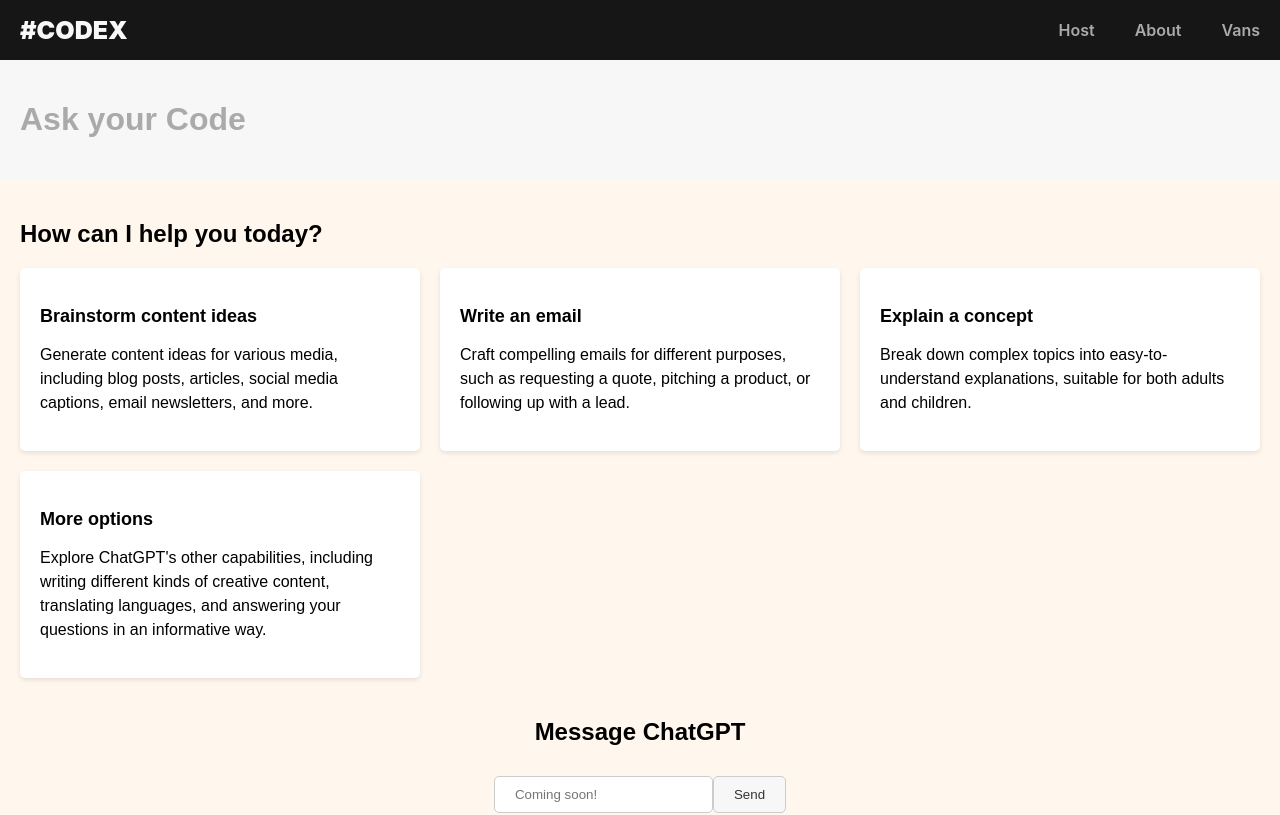
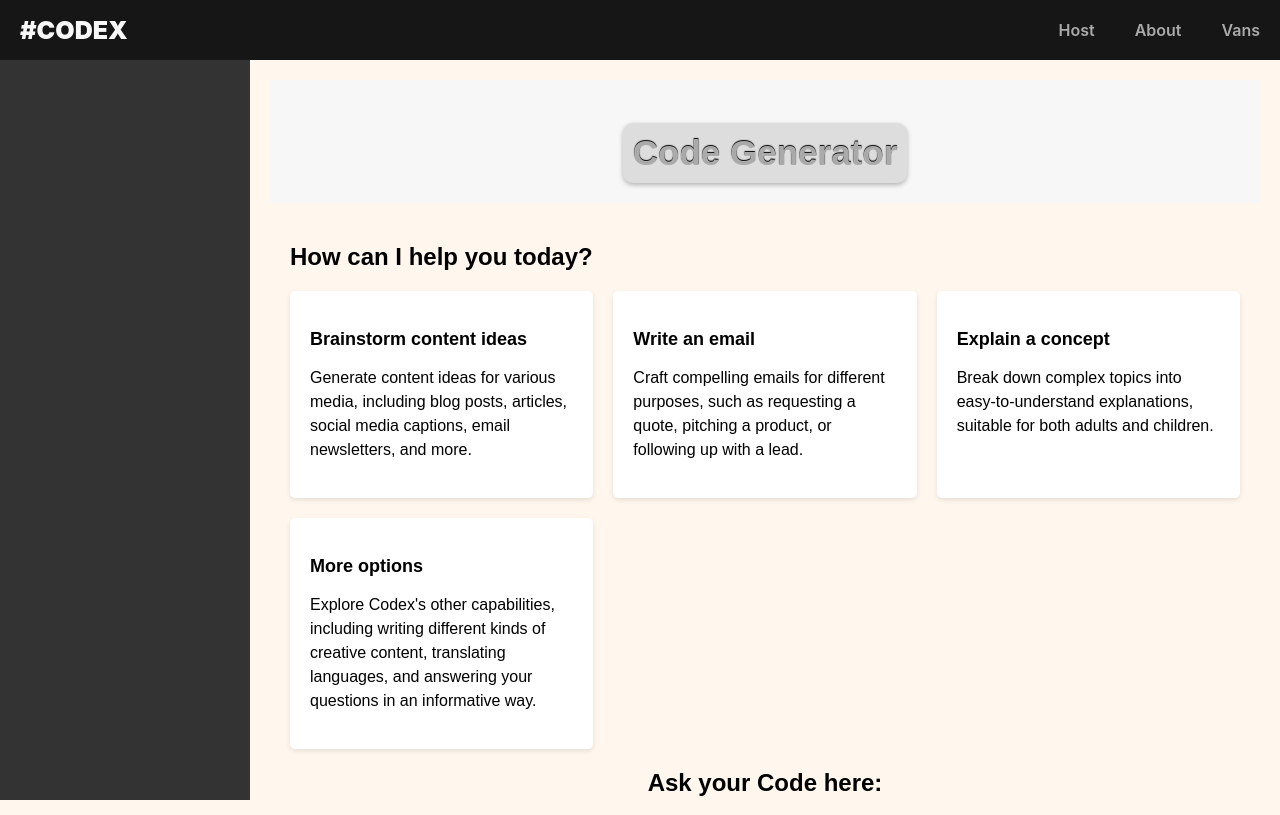
Before and after one commit to devvp8/kernel_krushers_hackniche, a React (Vite) app in the folder client/: page / in a window 1280 px wide. Shown: the top 815 px of the page. Built offline with nearby package versions, Linux system fonts and the light colour scheme.

Commit message:
inputoutput page

```diff
--- a/client/index.html
+++ b/client/index.html
@@ -4,7 +4,7 @@
     <meta charset="UTF-8" />
     <link rel="icon" type="image/svg+xml" href="/vite.svg" />
     <meta name="viewport" content="width=device-width, initial-scale=1.0" />
-    <title>Code Generator</title>
+    <title>Codex</title>
     <link rel="stylesheet" href="./src/index.css" />
   </head>
   <body>
--- a/client/src/index.css
+++ b/client/src/index.css
@@ -7,6 +7,7 @@ html, body {
   padding: 0;
   background-color: #FFF7ED;
   font-family: "Inter", sans-serif;
+  /* overflow: hidden; Hide main scrollbar */
 }
 
 a {
@@ -24,7 +25,7 @@ body {
 }
 
 .site-wrapper {
-  min-height: 100vh;
+  min-height: 100%;
   display: flex;
   flex-direction: column;
   flex-wrap: wrap;
@@ -38,6 +39,7 @@ header {
   /* flex-wrap: wrap; */
   background-color: #161616;
   color: #AAAAAA;
+  z-index: 100;
 }
 
 header .site-logo {
@@ -76,14 +78,14 @@ nav {
   /* flex-wrap: wrap; */
 }
 
-main {
+/* main {
   margin-bottom: 84px;
-}
+} */
 
 footer {
   background-color: #161616;
   color: #AAAAAA;
-  height: 74px;
+  height: 65px;
   display: flex;
   flex-shrink: 0;
   justify-content: center;
@@ -91,6 +93,7 @@ footer {
   margin-top: auto;
   font-weight: 500;
   flex-wrap: wrap;
+  z-index: 100;
 }
 
 .link-button {
@@ -165,25 +168,54 @@ footer {
 
 /*InputOutput Page*/
 
+.side-bar-container
+{
+  width: 250px;
+  position: fixed;
+  top: 0;
+  left: 0;
+  background-color: #333;
+  padding-top: 20px;
+  height: 100%; /* Adjust the height to cover the full viewport height */
+  overflow-y: auto; /* Enable vertical scrolling if content exceeds viewport */
+  /* z-index: 100; Ensure sidebar stays on top of other elements */
+  display: flex;
+  flex-direction: column;
+  flex-wrap: wrap;
+}
+
 .app {
   font-family: sans-serif;
-  margin: 0;
-  padding: 0;
+  /* margin: 0; */
+  /* padding: 0; */
   display: flex;
   flex-direction: column;
-  min-height: 100vh;
+  /* min-height: 100vh; */
+  margin-left: 250px;
+  padding: 20px;
+  /* height: calc(100vh - 140px); Subtract height of header and footer */
+  overflow-y: auto; /* Enable scrollbar for content */
+  overflow-x: auto;
 }
 
 .header {
   background-color: #f7f7f7;
   padding: 20px;
-  text-align: center;
+  display: flex;
+  align-items: center;
+  justify-content: center;
 }
 
-.h1 {
-  font-size: 24px;
+.header h1 {
+  font-size: 35px;
   font-weight: bold;
   margin-bottom: 0;
+  /* text-decoration: overline rgb(0, 0, 0) 6px; */
+  text-shadow: 0px -1px 1px black;
+  background-color: #aaaaaa57;
+  padding: 10px;
+  border-radius: 10px;
+  box-shadow: 0 2px 5px rgba(0, 0, 0, 0.281);
 }
 
 .main-content {
@@ -221,7 +253,7 @@ footer {
 }
 
 .chat-container {
-  margin-top: 40px;
+  margin-top: auto;
   text-align: center;
 }
 
@@ -231,10 +263,30 @@ footer {
   border: 1px solid #ccc;
   border-radius: 5px;
   margin-top: 10px;
-  cursor: not-allowed;
+  /* cursor: not-allowed; */
+  height: 40px;
+}
+
+.chat-input
+{
+  width: 80%;
 }
 
 .chat-button {
   background-color: #f7f7f7;
   color: #333;
 }
+
+.chat-button:hover
+{
+  cursor: pointer;
+}
+
+@media (max-width: 225px) {
+  .side-bar-container {
+    display: none; /* Hide sidebar */
+  }
+  .app {
+    margin-left: 0; /* Adjust main content margin */
+  }
+}
--- a/client/src/pages/InputOutput.jsx
+++ b/client/src/pages/InputOutput.jsx
@@ -2,9 +2,13 @@ import React from 'react'
 
 const InputOutput = () => {
   return (
+    <>
+      <div className='side-bar-container'>
+        <h1></h1>
+      </div>
       <div className="app">
         <header className="header">
-        <h1>Ask your Code</h1>
+          <h1>Code Generator</h1>
         </header>
         <main className="main-content">
           <h2>How can I help you today?</h2>
@@ -30,12 +34,12 @@ const InputOutput = () => {
             <div className="card more-options">
               <h3>More options</h3>
               <p>
-              Explore ChatGPT's other capabilities, including writing different kinds of creative content, translating languages, and answering your questions in an informative way.
+                Explore Codex's other capabilities, including writing different kinds of creative content, translating languages, and answering your questions in an informative way.
               </p>
             </div>
           </div>
           <div className="chat-container">
-          <h2>Message ChatGPT</h2>
+            <h2>Ask your Code here: </h2>
             <input type="text" className="chat-input" placeholder="Coming soon!" />
             <button className="chat-button" disabled>
               Send
@@ -43,7 +47,7 @@ const InputOutput = () => {
           </div>
         </main>
       </div>
-
+    </>
   )
 }
 
```
Lines whose indentation alone changed are shown as unchanged.
